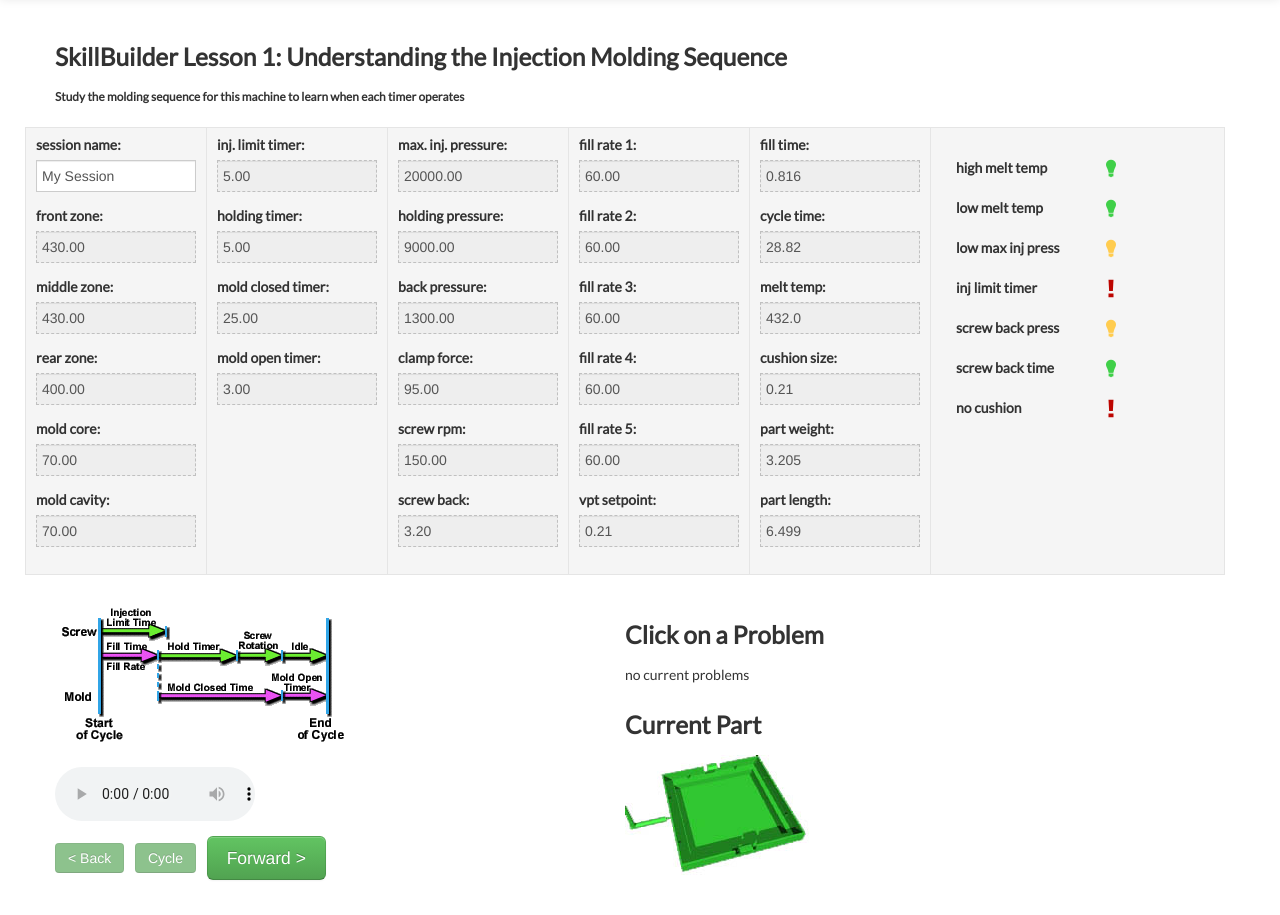
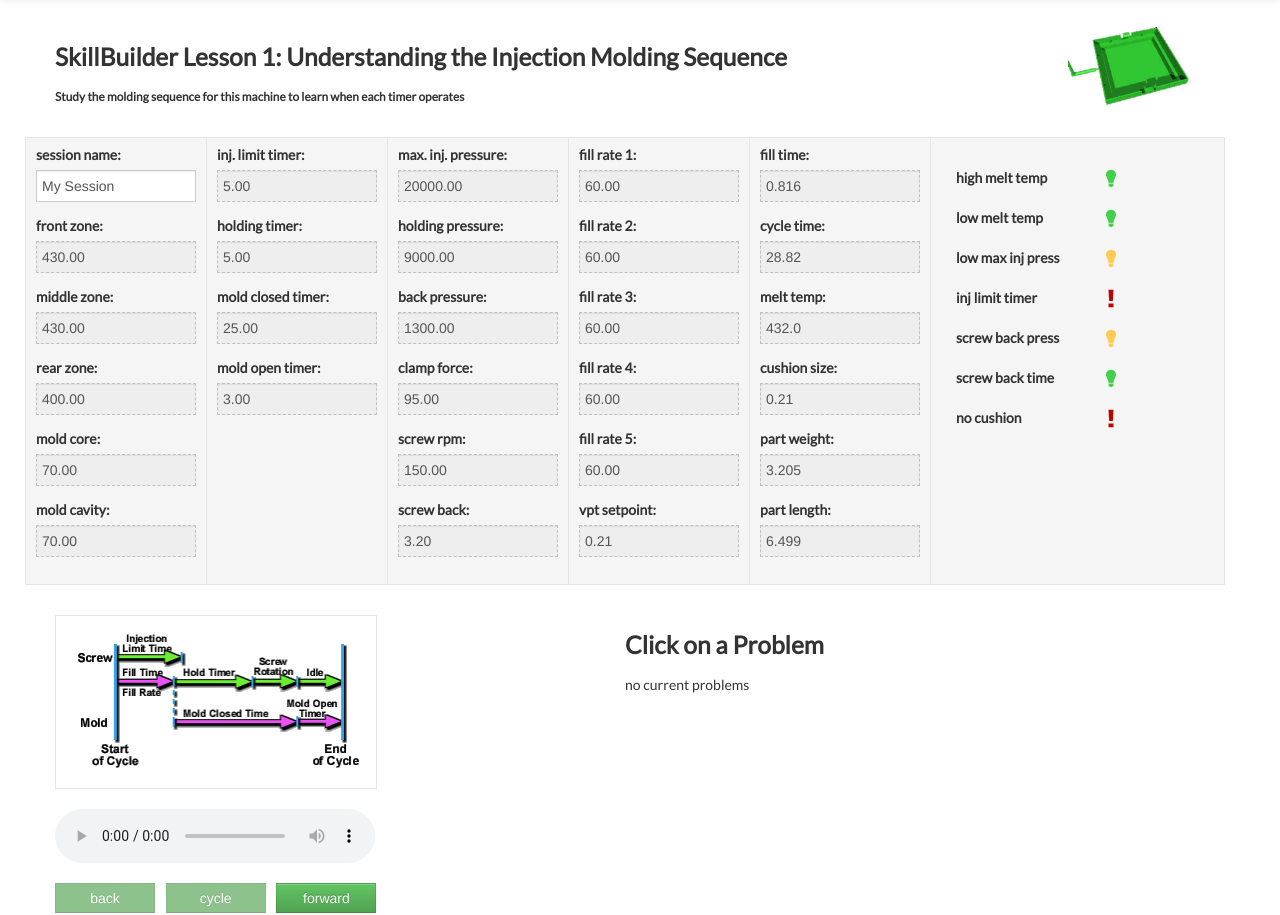
Before and after one commit to ondreian/ondreian.github.io, a plain HTML site: page lesson.html in a window 1280 px wide. Shown: the part 43-958 px from the top of the page. Drawn offline with nearby package versions, Linux system fonts and the light colour scheme.

Commit message:
lesson page

```diff
--- a/lesson.html
+++ b/lesson.html
@@ -138,6 +138,12 @@
       <h3 class='lesson-title--v1'>SkillBuilder Lesson 1: Understanding the Injection Molding Sequence</h3>
       <h6 class='lesson-objective--v1'>Study the molding sequence for this machine to learn when each timer operates</h6>
     </div>
+
+    <div class="current-part--v1">
+      <img class="current-part--v1" src="./lesson_files/normal.jpg">
+    </div>
+
+    <div class='clearfix'></div>
 
 <div class="row states-container--v1">
 
@@ -332,15 +338,23 @@
 
       -->
 
-        <img src="./lesson_files/Image1.gif"> <br> <br> <audio autoplay="autoplay" controls="controls" src="/skillbuilder/static/L1/SCRN1.mp3"></audio></p>
+      <div class="audio-wrapper--v1">
+        <img src="./lesson_files/Image1.gif">
 
-		<input type="submit" value="&lt; Back" class="btn btn-success" name="screenprev" disabled="">
+        <audio autoplay="autoplay" controls="controls" src="/skillbuilder/static/L1/SCRN1.mp3"></audio>
+      </div>
 
+      <!-- </p> -->
 
-			<input type="submit" value="Cycle" class="btn btn-success" name="cycle" disabled="">
+      <div class='actions'>
 
+  		  <input type="submit" value="Back" class="btn btn-success" name="screenprev" disabled="">
 
-        	<input type="submit" value="Forward &gt;" class="btn btn-success btn-large" name="screennext">
+  			<input type="submit" value="Cycle" class="btn btn-success" name="cycle" disabled="">
+
+        <input type="submit" value="Forward" class="btn btn-success" name="screennext">
+
+      </div>
 
 
 
@@ -367,15 +381,18 @@
             -->
 
         </div>
+
+        <!--
         <div class="row">
           <h3>Current Part</h3>
-          <!-- TODO remove text
+
           <p>
           <br> This is the part we are molding.
-          -->
+
           <img class="current-part--v1" src="./lesson_files/normal.jpg">
-          <!-- </p> -->
+          <
         </div>
+        -->
     </div>
 </div>
 
--- a/lib/lesson.css
+++ b/lib/lesson.css
@@ -1,5 +1,13 @@
 body.lesson--v1 .lesson-header--v1 {
   margin-bottom: 20px;
+  float: left;
+}
+body.lesson--v1 .current-part--v1 {
+  float: right;
+}
+body.lesson--v1 .current-part--v1 > img {
+  max-height: 80px;
+  padding: 0px 30px;
 }
 body.lesson--v1 form.lesson-holder--v1 {
   padding-top: 50px;
@@ -92,3 +100,26 @@ body.lesson--v1 ul.errors-wrapper--v1 li.ok span.icon span.ion-lightbulb {
   display: inline;
   color: #40d049;
 }
+body.lesson--v1 .audio-wrapper--v1 img {
+  display: block;
+  margin-bottom: 20px;
+  border: 1px solid #e5e5e5;
+  max-width: 290px;
+  padding: 15px;
+}
+body.lesson--v1 .audio-wrapper--v1 audio {
+  display: block;
+  margin: 10px 0px;
+  width: 320px;
+  -webkit-border-radius: 0px;
+  border-radius: 0px;
+}
+body.lesson--v1 .actions {
+  padding: 10px 0px;
+}
+body.lesson--v1 .actions .btn {
+  text-transform: lowercase;
+  width: 100px;
+  -webkit-border-radius: 0px;
+  border-radius: 0px;
+}
```
Also changed, not shown: 2 other files.
